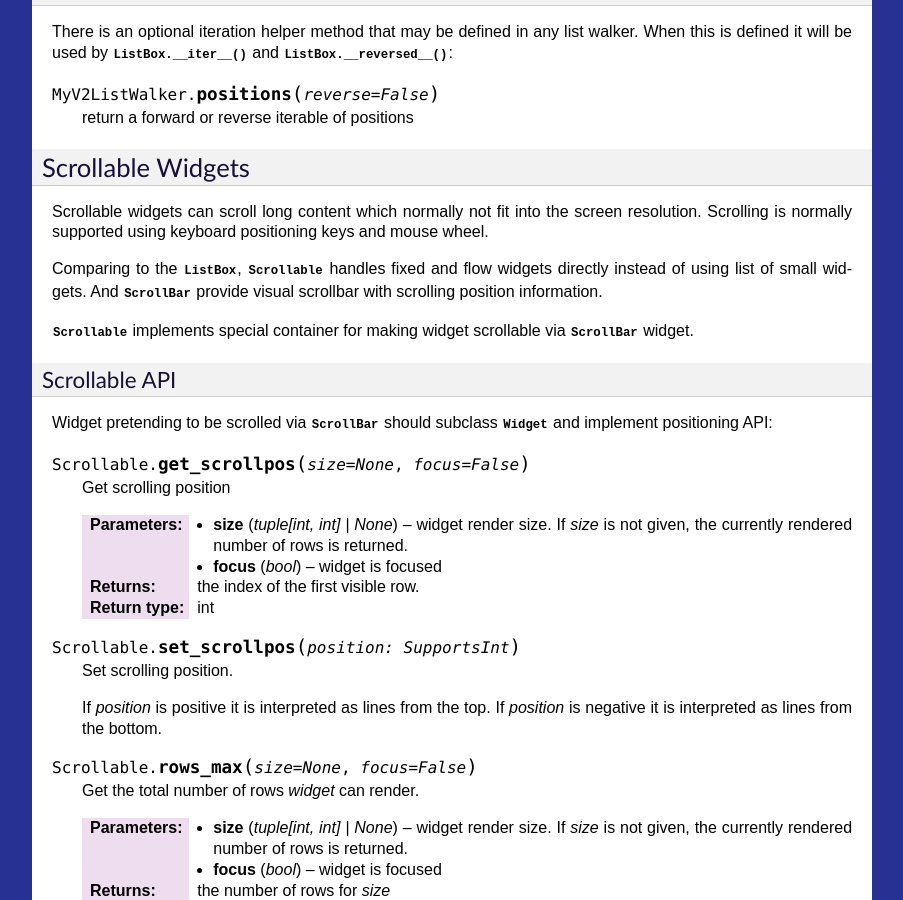
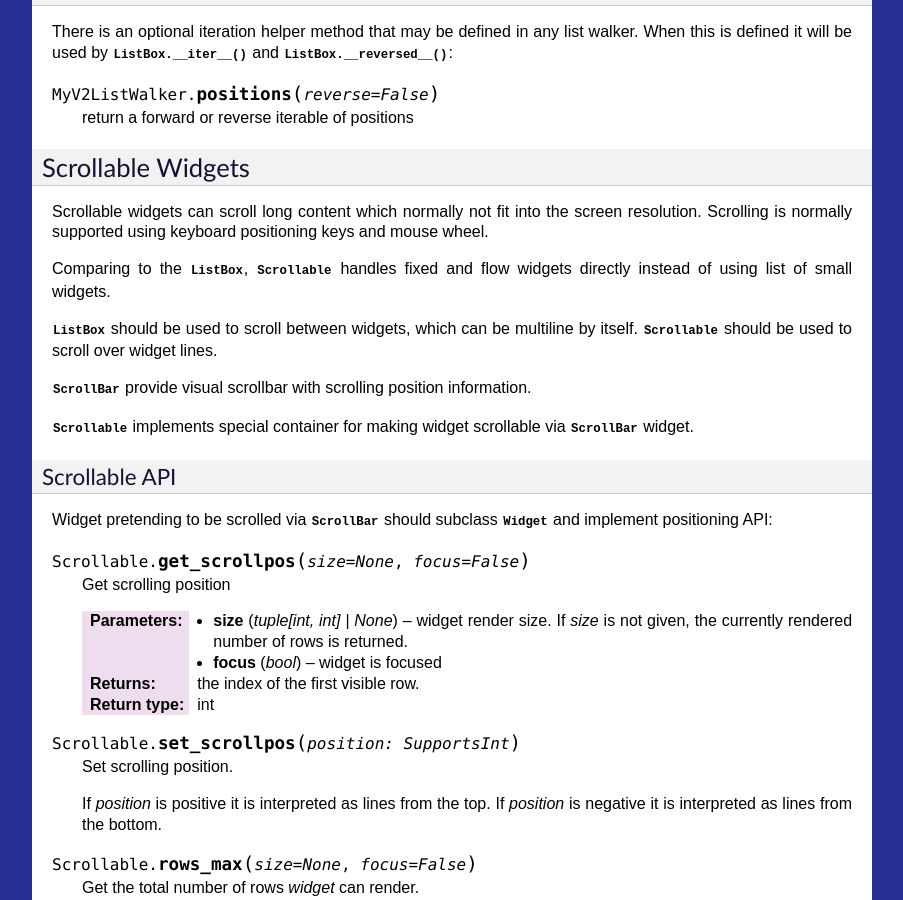
Before and after one commit to urwid/urwid, a Sphinx documentation site: the page built from docs/manual/widgets.rst, in a window 1280 px wide and 900 px high, scrolled down 8791 px. Shown: the whole window, without its empty margins (198-1101 px from the left). Built offline with Sphinx 7.4.7, drawn with Linux system fonts in a browser that asks for light colours.

Commit message:
Extend difference from `ListBox` information

```diff
--- a/docs/manual/widgets.rst
+++ b/docs/manual/widgets.rst
@@ -584,7 +584,11 @@ Scrolling is normally supported using keyboard positioning keys and mouse wheel.
 
 Comparing to the :class:`ListBox`,
 :class:`Scrollable` handles fixed and flow widgets directly instead of using list of small widgets.
-And :class:`ScrollBar` provide visual scrollbar with scrolling position information.
+
+:class:`ListBox` should be used to scroll between widgets, which can be multiline by itself.
+:class:`Scrollable` should be used to scroll over widget lines.
+
+:class:`ScrollBar` provide visual scrollbar with scrolling position information.
 
 .. currentmodule:: Scrollable
 
```
